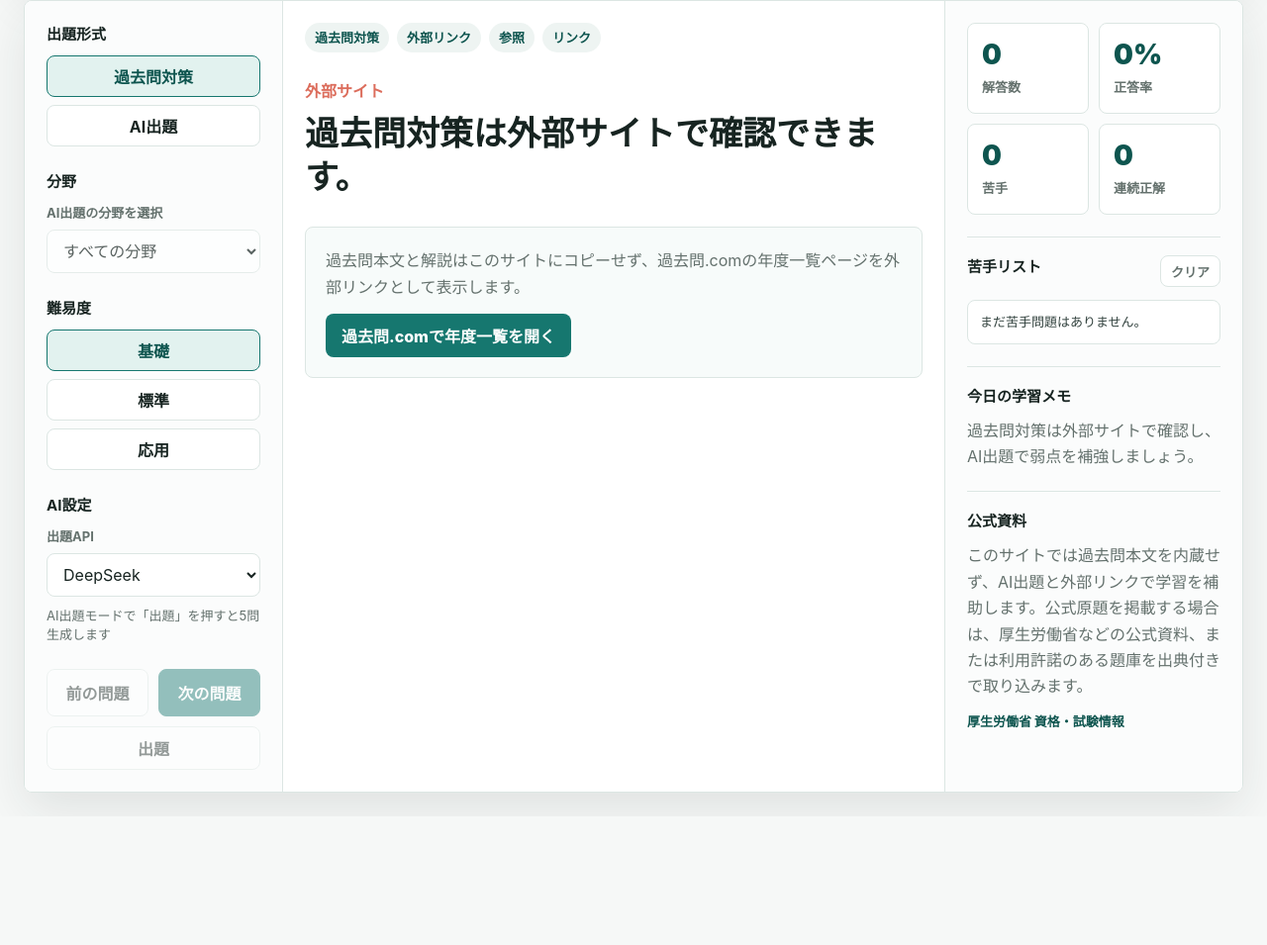
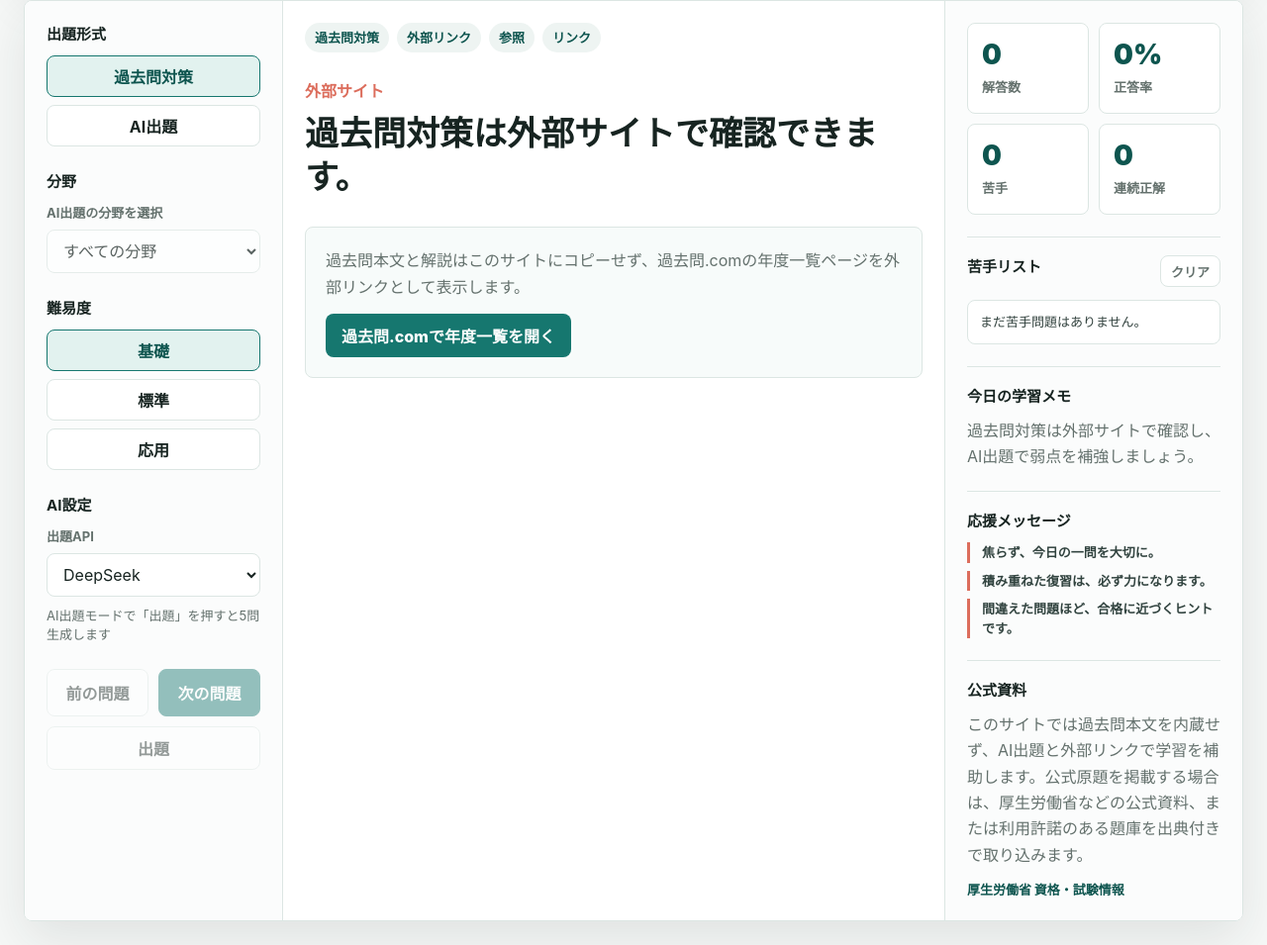
Before and after one commit to yoco211/nurse-exam-review, a website: page docs/index.html in a window 1280 px wide. Shown: the part 695-1650 px from the top of the page at 99% size. Before the commit the page ends 1520 px from the top, so only its background shows below. Drawn offline with Linux system fonts and the light colour scheme.

Commit message:
Add encouragement messages

```diff
--- a/docs/index.html
+++ b/docs/index.html
@@ -135,6 +135,15 @@
             <p id="studyTipText">まず過去問で出題傾向を確認し、AI出題で弱点を補強しましょう。</p>
           </div>
 
+          <div class="encouragement-list">
+            <h2>応援メッセージ</h2>
+            <ul>
+              <li>焦らず、今日の一問を大切に。</li>
+              <li>積み重ねた復習は、必ず力になります。</li>
+              <li>間違えた問題ほど、合格に近づくヒントです。</li>
+            </ul>
+          </div>
+
           <div class="source-list">
             <h2>公式資料</h2>
             <p>このサイトでは過去問本文を内蔵せず、AI出題と外部リンクで学習を補助します。公式原題を掲載する場合は、厚生労働省などの公式資料、または利用許諾のある題庫を出典付きで取り込みます。</p>
--- a/docs/styles.css
+++ b/docs/styles.css
@@ -450,6 +450,7 @@ input::placeholder {
 
 .review-list,
 .study-tip,
+.encouragement-list,
 .source-list {
   margin-top: 22px;
   padding-top: 18px;
@@ -494,6 +495,23 @@ input::placeholder {
   margin: 0;
   color: var(--muted);
   line-height: 1.65;
+}
+
+.encouragement-list ul {
+  display: grid;
+  gap: 8px;
+  margin: 0;
+  padding: 0;
+  list-style: none;
+}
+
+.encouragement-list li {
+  padding-left: 12px;
+  border-left: 3px solid var(--coral);
+  color: #31433f;
+  font-size: 13px;
+  line-height: 1.55;
+  font-weight: 700;
 }
 
 .source-list a {
--- a/styles.css
+++ b/styles.css
@@ -450,6 +450,7 @@ input::placeholder {
 
 .review-list,
 .study-tip,
+.encouragement-list,
 .source-list {
   margin-top: 22px;
   padding-top: 18px;
@@ -494,6 +495,23 @@ input::placeholder {
   margin: 0;
   color: var(--muted);
   line-height: 1.65;
+}
+
+.encouragement-list ul {
+  display: grid;
+  gap: 8px;
+  margin: 0;
+  padding: 0;
+  list-style: none;
+}
+
+.encouragement-list li {
+  padding-left: 12px;
+  border-left: 3px solid var(--coral);
+  color: #31433f;
+  font-size: 13px;
+  line-height: 1.55;
+  font-weight: 700;
 }
 
 .source-list a {
```
Also changed, not shown: index.html (+9 -0 lines).
